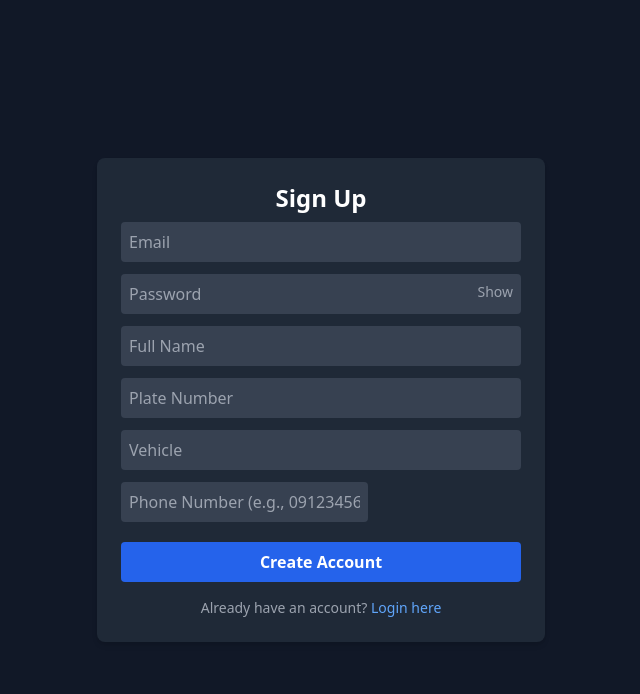
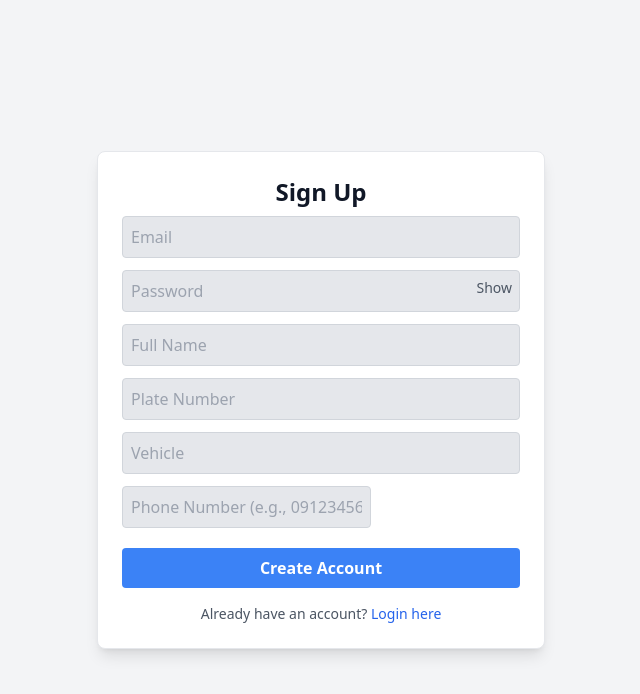
Before and after one commit to Evasc0/AGDOA, a React (Vite) app: page / in a window 1280 px wide. Both pictures are taken after a click on the button "Register". Shown: the top 694 px of the page, without its empty margins (319-959 px from the left). Built offline with nearby package versions, Linux system fonts and the light colour scheme; no server answers; the database is empty.

Commit message:
style: update Login component styles for improved UI and accessibility

```diff
--- a/src/pages/Login.tsx
+++ b/src/pages/Login.tsx
@@ -249,17 +249,17 @@ const Login = () => {
   };
 
   return (
-    <div className="flex flex-col items-center justify-center h-screen bg-gray-900 text-white p-4">
+    <div className="flex flex-col items-center justify-center h-screen bg-gray-100 text-gray-900 p-4">
       <Toaster position="top-center" />
-      <div className="bg-gray-800 p-6 rounded-lg shadow-md w-full max-w-md">
-        <h1 className="text-2xl font-bold mb-2 text-center">
+      <div className="bg-white p-6 rounded-lg shadow-lg w-full max-w-md border border-gray-200">
+        <h1 className="text-2xl font-bold mb-2 text-center text-gray-900">
           {isSignUp ? "Sign Up" : "Login"}
         </h1>
 
         <input
           type="email"
           placeholder="Email"
-          className="w-full p-2 mb-3 bg-gray-700 rounded"
+          className="w-full p-2 mb-3 bg-gray-200 rounded border border-gray-300 text-gray-900"
           value={email}
           onChange={(e) => setEmail(e.target.value)}
           autoComplete="email"
@@ -269,7 +269,7 @@ const Login = () => {
         <input
           type={showPassword ? "text" : "password"}
           placeholder="Password"
-          className="w-full p-2 bg-gray-700 rounded pr-10"
+          className="w-full p-2 bg-gray-200 rounded border border-gray-300 pr-10 text-gray-900"
           value={password}
           onChange={(e) => {
             setPassword(e.target.value);
@@ -279,7 +279,7 @@ const Login = () => {
         />
         <button
           onClick={() => setShowPassword(!showPassword)}
-          className="absolute right-2 top-2 text-sm text-gray-400 hover:text-white"
+          className="absolute right-2 top-2 text-sm text-gray-600 hover:text-gray-900"
           type="button"
           aria-label={showPassword ? "Hide password" : "Show password"}
         >
@@ -295,7 +295,7 @@ const Login = () => {
             <input
               type="text"
               placeholder="Full Name"
-              className="w-full p-2 mb-3 bg-gray-700 rounded"
+              className="w-full p-2 mb-3 bg-gray-200 rounded border border-gray-300 text-gray-900"
               value={name}
               onChange={(e) => setName(e.target.value)}
               autoComplete="name"
@@ -303,14 +303,14 @@ const Login = () => {
             <input
               type="text"
               placeholder="Plate Number"
-              className="w-full p-2 mb-3 bg-gray-700 rounded"
+              className="w-full p-2 mb-3 bg-gray-200 rounded border border-gray-300 text-gray-900"
               value={plate}
               onChange={(e) => setPlate(e.target.value)}
             />
             <input
               type="text"
               placeholder="Vehicle"
-              className="w-full p-2 mb-3 bg-gray-700 rounded"
+              className="w-full p-2 mb-3 bg-gray-200 rounded border border-gray-300 text-gray-900"
               value={vehicle}
               onChange={(e) => setVehicle(e.target.value)}
             />
@@ -318,7 +318,7 @@ const Login = () => {
               <input
                 type="text"
                 placeholder="Phone Number (e.g., 09123456789)"
-                className="flex-1 p-2 bg-gray-700 rounded"
+                className="flex-1 p-2 bg-gray-200 rounded border border-gray-300 text-gray-900"
                 value={phone}
                 onChange={(e) => {
                   setPhone(e.target.value);
@@ -339,18 +339,18 @@ const Login = () => {
           className={`w-full py-2 px-4 mt-2 rounded font-semibold ${
             loading
               ? "bg-blue-400 cursor-not-allowed"
-              : "bg-blue-600 hover:bg-blue-700"
-          }`}
+              : "bg-blue-500 hover:bg-blue-600"
+          } text-white`}
           type="button"
         >
           {loading ? "Processing..." : isSignUp ? "Create Account" : "Login"}
         </button>
 
-        <p className="text-sm text-center text-gray-400 mt-4">
+        <p className="text-sm text-center text-gray-600 mt-4">
           {isSignUp ? "Already have an account?" : "Don't have an account?"}{" "}
           <button
             onClick={() => setIsSignUp(!isSignUp)}
-            className="text-blue-400 hover:underline"
+            className="text-blue-600 hover:underline"
             type="button"
           >
             {isSignUp ? "Login here" : "Register"}
```
